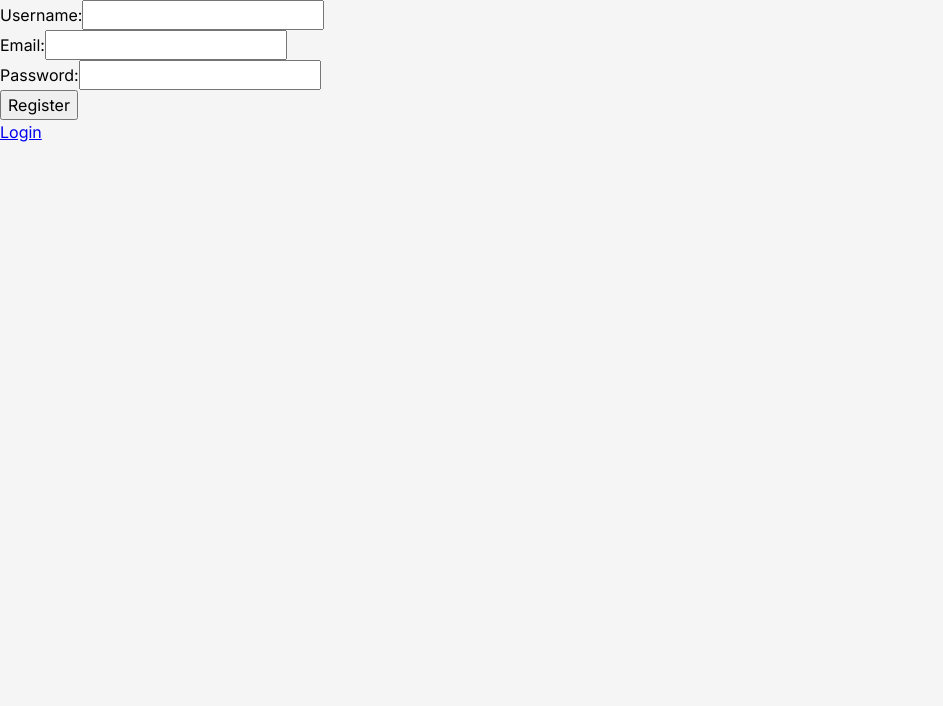
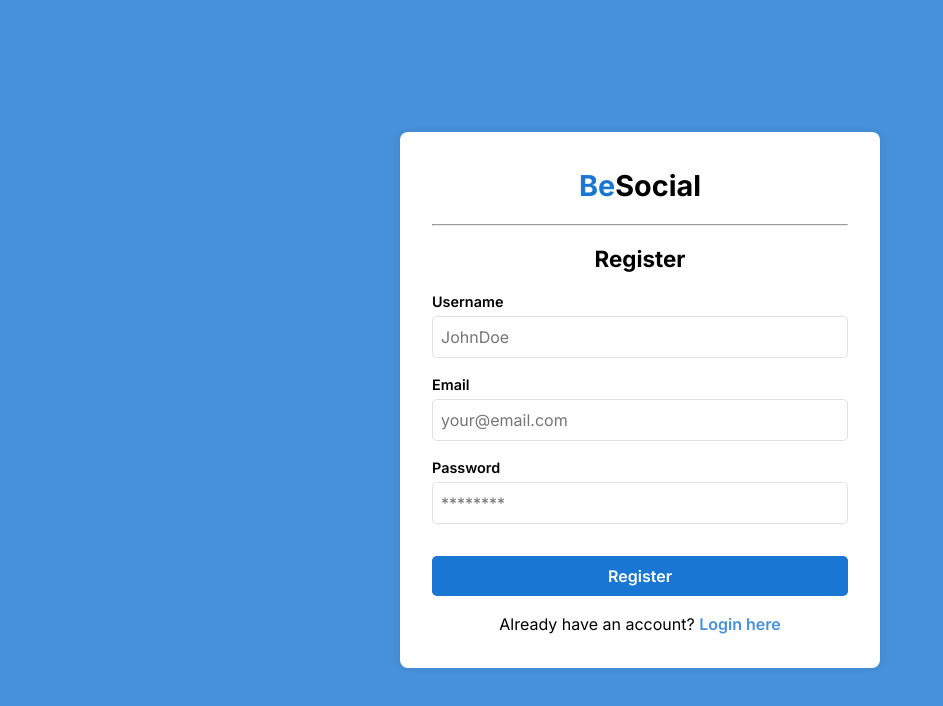
Before and after one commit to WannDEV/SoMe, a Next.js app in the folder client/: page /register in a window 1280 px wide. Shown: the top 706 px of the page, without its empty margins (0-943 px from the left). Built offline with nearby package versions, Linux system fonts and the light colour scheme; no server answers.

Commit message:
Finished auth page design

```diff
--- a/client/package.json
+++ b/client/package.json
@@ -15,6 +15,8 @@
     "next": "14.1.1",
     "react": "18.2.0",
     "react-dom": "18.2.0",
-    "react-icons": "^5.0.1"
+    "react-icons": "^5.0.1",
+    "react-loading-skeleton": "^3.4.0",
+    "sharp": "^0.33.3"
   }
 }
--- /dev/null
+++ b/client/src/app/login/page.module.css
@@ -0,0 +1,12 @@
+.background {
+  height: 100%;
+  width: 100%;
+  background-color: var(--primary-light);
+}
+
+.container {
+  display: flex;
+  justify-content: center;
+  align-items: center;
+  height: 100%;
+}
--- a/client/src/app/register/page.js
+++ b/client/src/app/register/page.js
@@ -1,14 +1,15 @@
 "use client";
 import RegisterForm from "../../components/Auth/RegisterForm";
-import Link from "next/link";
 import { WithRedirectIfAuthenticated } from "../../components/Auth/WithRedirectIfAuthenticated";
+import styles from "./page.module.css";
 
 const Register = () => {
   return (
-    <>
-      <RegisterForm />
-      <Link href="/login">Login</Link>
-    </>
+    <div className={styles.background}>
+      <div className={styles.container}>
+        <RegisterForm />
+      </div>
+    </div>
   );
 };
 
--- /dev/null
+++ b/client/src/app/register/page.module.css
@@ -0,0 +1,12 @@
+.background {
+  height: 100%;
+  width: 100%;
+  background-color: var(--primary-light);
+}
+
+.container {
+  display: flex;
+  justify-content: center;
+  align-items: center;
+  height: 100%;
+}
--- /dev/null
+++ b/client/src/components/Auth/LoginForm.module.css
@@ -0,0 +1,88 @@
+.container{
+  width: 30rem;
+  padding: 2rem;
+  border-radius: 0.5rem;
+  background-color: var(--background-paper);
+  box-shadow: 0 0 10px rgba(0, 0, 0, 0.1);
+  margin: 1rem;
+}
+
+.title {
+  font-size: 1.8rem;
+  margin-bottom: 1rem;
+  text-align: center;
+}
+
+.title span {
+  color: var(--primary-color);
+}
+
+.formTitle {
+  font-size: 1.4rem;
+  margin: 1rem 0;
+  text-align: center;
+}
+
+.form label {
+  display: block;
+  font-size: 0.9rem;
+  font-weight: 600;
+  margin-bottom: 0.2rem;
+}
+
+.form input {
+  width: 100%;
+  padding: 0.5rem;
+  margin-bottom: 1rem;
+  border: 1px solid var(--grey-300);
+  border-radius: 0.3rem;
+}
+
+.form button {
+  width: 100%;
+  padding: 0.5rem;
+  margin-top: 1rem;
+  border: none;
+  border-radius: 0.3rem;
+  background-color: var(--primary-color);
+  color: white;
+  font-weight: 600;
+  cursor: pointer;
+}
+
+.form button:hover {
+  background-color: var(--primary-dark);
+}
+
+.register {
+  text-align: center;
+  margin-top: 1rem;
+  display: block;
+}
+
+.register a {
+  color: var(--primary-light);
+  font-weight: 600;
+  text-decoration: none;
+}
+
+.register a:hover {
+  text-decoration: underline;
+}
+
+.error {
+  color: var(--background-paper);
+  padding: 0.5rem;
+  display: flex;
+  background-color: var(--error-light);
+  font-size: 0.9rem;
+  margin-top: 0.5rem;
+  border-radius: 0.3rem;
+  font-weight: 500;
+  align-items: center;
+}
+
+.error svg {
+  margin-right: 0.5rem;
+
+}
--- a/client/src/components/Auth/RegisterForm.js
+++ b/client/src/components/Auth/RegisterForm.js
@@ -1,12 +1,21 @@
 import React, { useState } from "react";
 import api from "../../utils/api";
 import { useAuth } from "../../contexts/AuthContext";
+import styles from "./RegisterForm.module.css";
+import Link from "next/link";
+import { BiSolidError } from "react-icons/bi";
 
 const RegisterForm = () => {
   const [username, setUsername] = useState("");
   const [email, setEmail] = useState("");
   const [password, setPassword] = useState("");
   const { login } = useAuth();
+  const [error, setError] = useState({
+    general: "",
+    username: "",
+    email: "",
+    password: "",
+  });
 
   const handleUsernameChange = (e) => {
     setUsername(e.target.value);
@@ -36,34 +45,126 @@ const RegisterForm = () => {
       onSuccess(response);
 
       console.log(response.data);
-    } catch (error) {
-      console.log(error);
+    } catch (err) {
+      console.log(err);
+      setError({ ...err.response.data });
     }
   };
 
+  const validateUsername = (username) => {
+    if (username == "") return "Username is required";
+    if (username.length < 4) return "Username must be 4 characters or more";
+    const re = /^[a-zA-Z0-9]*$/;
+    if (!re.test(username))
+      return "Username must contain only letters and numbers";
+    return "";
+  };
+
+  const validateEmail = (email) => {
+    if (email == "") return "Email is required";
+    const re = /\S+@\S+\.\S+/;
+    if (!re.test(email)) return "Invalid email address";
+    return "";
+  };
+
+  const validatePassword = (password) => {
+    if (password == "") return "Password is required";
+    const re = /\S{8,}/;
+    if (!re.test(password)) return "Password must be 8 characters or more";
+    const re2 = /[A-Z]/;
+    if (!re2.test(password))
+      return "Password must contain at least one uppercase letter";
+    const re3 = /[a-z]/;
+    if (!re3.test(password))
+      return "Password must contain at least one lowercase letter";
+    const re4 = /\d/;
+    if (!re4.test(password)) return "Password must contain at least one number";
+    return "";
+  };
+
   return (
-    <form onSubmit={handleSubmit}>
-      <label>
-        Username:
-        <input type="text" value={username} onChange={handleUsernameChange} />
-      </label>
+    <div className={styles.container}>
+      <h1 className={styles.title}>
+        <span>Be</span>Social
+      </h1>
+      <hr />
+      <h2 className={styles.formTitle}>Register</h2>
+      <form onSubmit={handleSubmit} className={styles.form}>
+        <div className={styles.field}>
+          <label>Username</label>
+          <input
+            type="text"
+            value={username}
+            onChange={handleUsernameChange}
+            placeholder="JohnDoe"
+            className={`${styles.fieldInput} ${
+              error.username && styles.fieldError
+            }`}
+            onBlur={(e) =>
+              setError({ ...error, username: validateUsername(e.target.value) })
+            }
+          />
+          {error.username && (
+            <span className={styles.errorSpecific}>{error.username}</span>
+          )}
           <br />
-      <label>
-        Email:
-        <input type="email" value={email} onChange={handleEmailChange} />
-      </label>
+        </div>
+        <div className={styles.field}>
+          <label>Email</label>
+          <input
+            type="email"
+            value={email}
+            onChange={handleEmailChange}
+            placeholder="your@email.com"
+            className={`${styles.fieldInput} ${
+              error.email && styles.fieldError
+            }`}
+            onBlur={(e) =>
+              setError({ ...error, email: validateEmail(e.target.value) })
+            }
+          />
+          {error.email && (
+            <span className={styles.errorSpecific}>{error.email}</span>
+          )}
           <br />
-      <label>
-        Password:
+        </div>
+        <div className={styles.field}>
+          <label>Password</label>
           <input
             type="password"
             value={password}
             onChange={handlePasswordChange}
+            placeholder="********"
+            className={`${styles.fieldInput} ${
+              error.password && styles.fieldError
+            }`}
+            onBlur={(e) =>
+              setError({ ...error, password: validatePassword(e.target.value) })
+            }
           />
-      </label>
+          {error.password && (
+            <span className={styles.errorSpecific}>{error.password}</span>
+          )}
           <br />
-      <button type="submit">Register</button>
+        </div>
+        {error.general && (
+          <span className={styles.error}>
+            <BiSolidError size={24} />
+            {error.general}
+          </span>
+        )}
+        <button
+          type="submit"
+          disabled={username == "" || email == "" || password == ""}
+        >
+          Register
+        </button>
+        <span className={styles.login}>
+          Already have an account?&nbsp;
+          <Link href="/login">Login here</Link>
+        </span>
       </form>
+    </div>
   );
 };
 
--- /dev/null
+++ b/client/src/components/Auth/RegisterForm.module.css
@@ -0,0 +1,105 @@
+.container{
+  width: 30rem;
+  padding: 2rem;
+  border-radius: 0.5rem;
+  background-color: var(--background-paper);
+  box-shadow: 0 0 10px rgba(0, 0, 0, 0.1);
+  margin: 1rem;
+}
+
+.title {
+  font-size: 1.8rem;
+  margin-bottom: 1rem;
+  text-align: center;
+}
+
+.title span {
+  color: var(--primary-color);
+}
+
+.formTitle {
+  font-size: 1.4rem;
+  margin: 1rem 0;
+  text-align: center;
+}
+
+.form label {
+  display: block;
+  font-size: 0.9rem;
+  font-weight: 600;
+  margin-bottom: 0.2rem;
+}
+
+.fieldInput {
+  width: 100%;
+  padding: 0.5rem;
+  border: 1px solid var(--grey-300);
+  border-radius: 0.3rem;
+}
+
+.field {
+  margin-bottom: 1rem;
+}
+
+.form button {
+  width: 100%;
+  padding: 0.5rem;
+  margin-top: 1rem;
+  border: none;
+  border-radius: 0.3rem;
+  background-color: var(--primary-color);
+  color: white;
+  font-weight: 600;
+  cursor: pointer;
+}
+
+.form button:hover {
+  background-color: var(--primary-dark);
+}
+
+.login {
+  text-align: center;
+  margin-top: 1rem;
+  display: block;
+}
+
+.login a {
+  color: var(--primary-light);
+  font-weight: 600;
+  text-decoration: none;
+}
+
+.login a:hover {
+  text-decoration: underline;
+}
+
+.error {
+  color: var(--background-paper);
+  padding: 0.5rem;
+  display: flex;
+  background-color: var(--error-light);
+  font-size: 0.9rem;
+  margin-top: 0.5rem;
+  border-radius: 0.3rem;
+  font-weight: 500;
+  align-items: center;
+}
+
+.error svg {
+  margin-right: 0.5rem;
+
+}
+
+.errorSpecific {
+  color: var(--error-color);
+  font-size: 0.9rem;
+  font-weight: 500;
+}
+
+.fieldError {
+  border-color: var(--error-color);
+}
+
+.fieldError:focus {
+  outline-color: var(--error-dark);
+}
--- a/client/src/components/Posts/Posts.module.css
+++ b/client/src/components/Posts/Posts.module.css
@@ -11,3 +11,7 @@
     flex-direction: column;
     color: var(--text-secondary);
 }
+
+.postSkeleton {
+    margin: 1rem 0;
+}
```
Also changed, not shown: client/src/app/login/page.js (+6 -5 lines), client/src/components/Auth/LoginForm.js (+33 -9 lines), client/src/components/FriendsList/FriendsList.js (+8 -6 lines), client/src/components/Posts/Posts.js (+5 -2 lines), 2 other files (tests, documents, lock files or other folders). Lines whose indentation alone changed are shown as unchanged.
